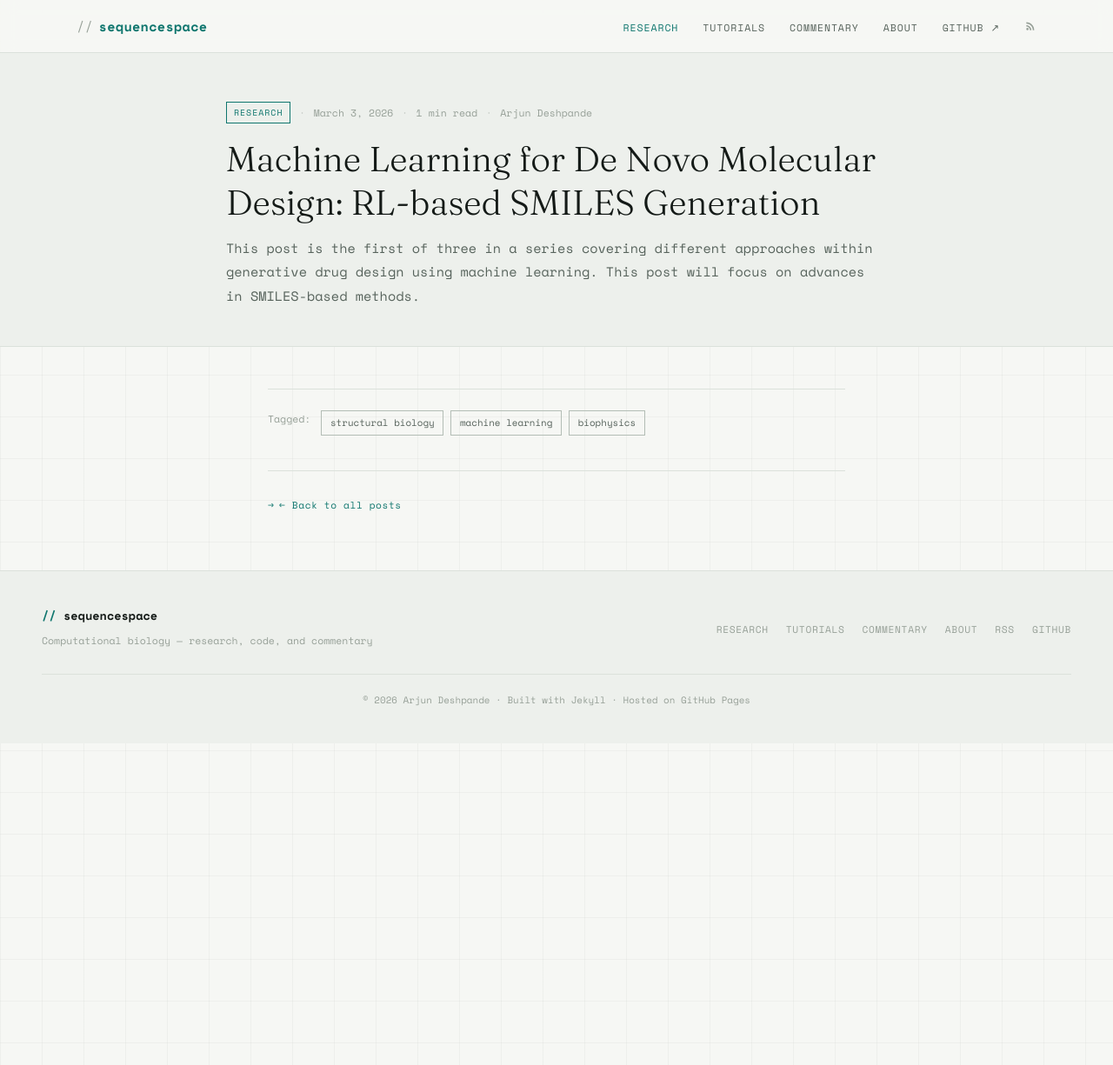
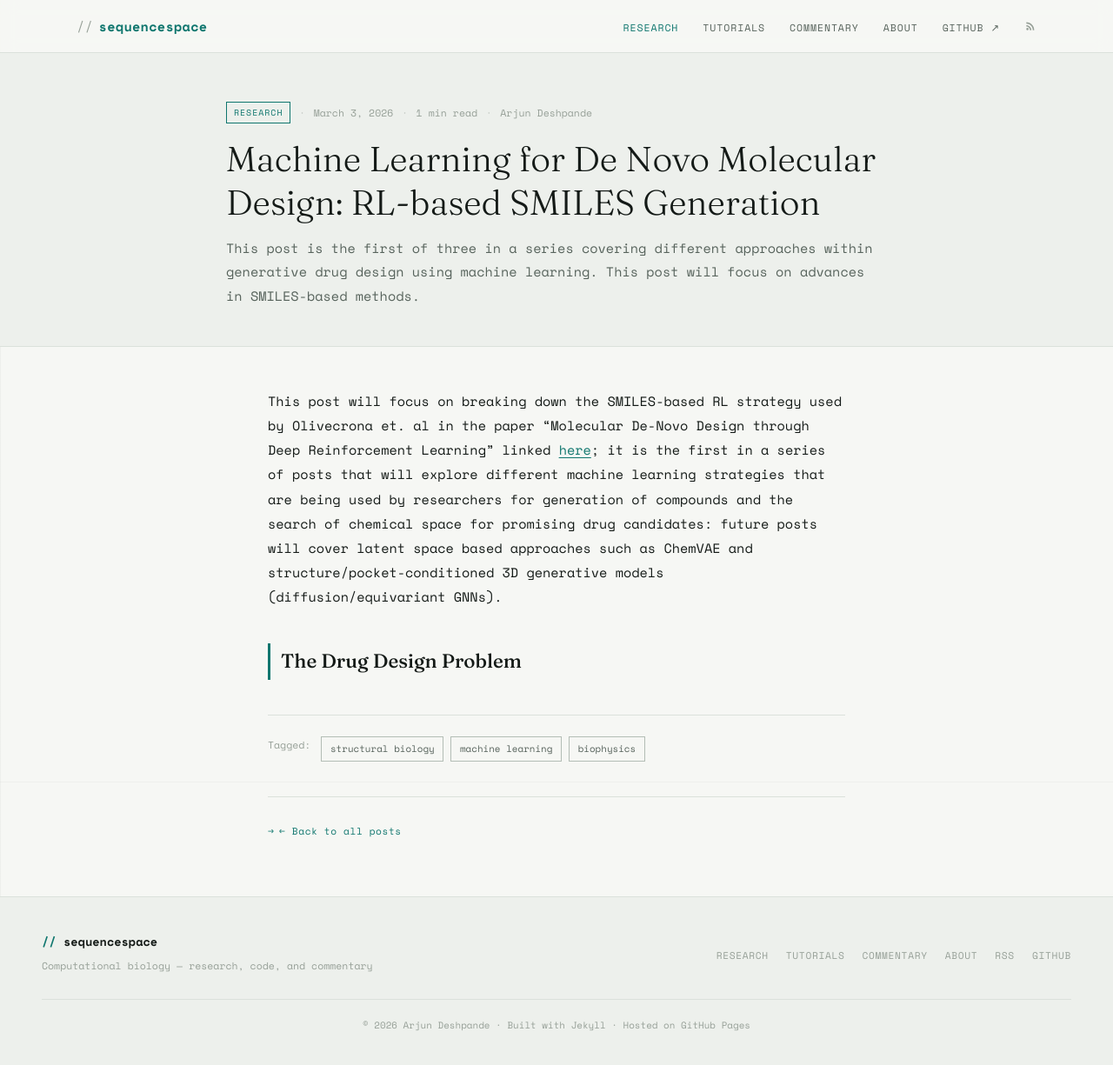
Before and after one commit to arjundeshx/sequencespace, a Jekyll site: the page built from _posts/2023-06-20-machine-learning-for-de-novo-design-1.md, in a window 1280 px wide and 1229 px high. Shown: the top 1225 px of the window at 87% size. Built offline with Jekyll 4.4.1, drawn with Linux system fonts in a browser that asks for light colours.

Commit message:
Update 2023-06-20-machine-learning-for-de-novo-design-1.md

```diff
--- a/_posts/2023-06-20-machine-learning-for-de-novo-design-1.md
+++ b/_posts/2023-06-20-machine-learning-for-de-novo-design-1.md
@@ -8,3 +8,7 @@ tags: [structural biology, machine learning, biophysics]
 author: Arjun Deshpande
 math: true
 ---
+
+This post will focus on breaking down the SMILES-based RL strategy used by Olivecrona et. al in the paper "Molecular De-Novo Design through Deep Reinforcement Learning" linked [here](https://arxiv.org/abs/1704.07555); it is the first in a series of posts that will explore different machine learning strategies that are being used by researchers for generation of compounds and the search of chemical space for promising drug candidates: future posts will cover latent space based approaches such as ChemVAE and structure/pocket-conditioned 3D generative models (diffusion/equivariant GNNs).
+
+## The Drug Design Problem
```
